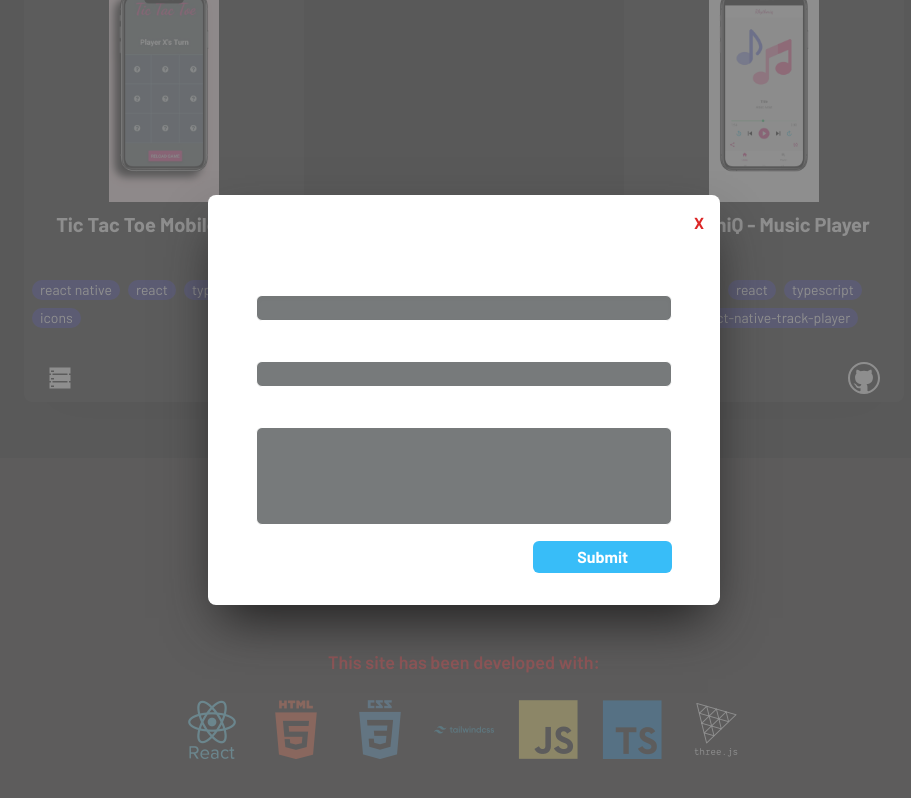
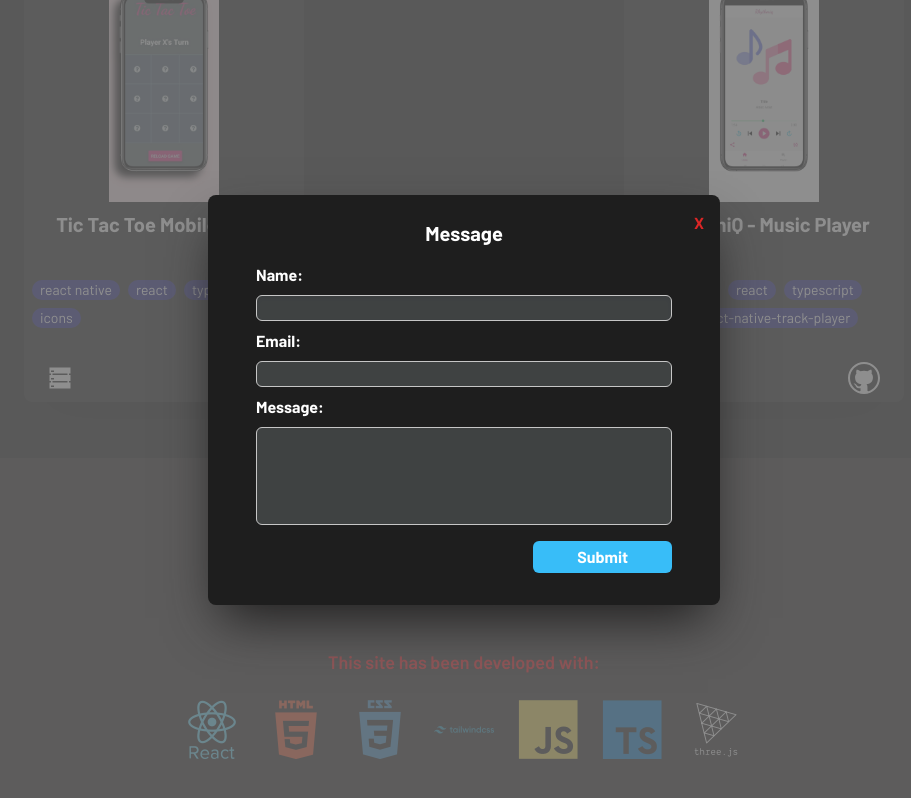
Before and after one commit to qur786/portfolio, a React (Vite) app: page / in a window 1280 px wide. Both pictures are taken after a click on the button "Send message". Shown: the part 4878-5676 px from the top of the page, without its empty margins (176-1087 px from the left). Built offline with nearby package versions, Linux system fonts and the light colour scheme.

Commit message:
refactor: minor

```diff
--- a/src/components/Modal/index.tsx
+++ b/src/components/Modal/index.tsx
@@ -12,7 +12,7 @@ export const Modal = forwardRef(function ModalComponent(
   return (
     <dialog
       ref={modalRef}
-      className="dark:bg-black-elevation-1 dark:text-white dark:shadow-black-shadow shadow-2xl md:min-w-[40%] min-w-[60%] backdrop:backdrop-contrast-[0.25] rounded-lg open:animate-slide-down"
+      className="dark:bg-black-elevation dark:text-white dark:shadow-black-shadow shadow-2xl md:min-w-[40%] min-w-[60%] backdrop:backdrop-contrast-[0.25] rounded-lg open:animate-slide-down"
     >
       <button
         className="p-4 absolute top-0 right-0 text-red-600 hover:text-red-800 font-bold"
```
